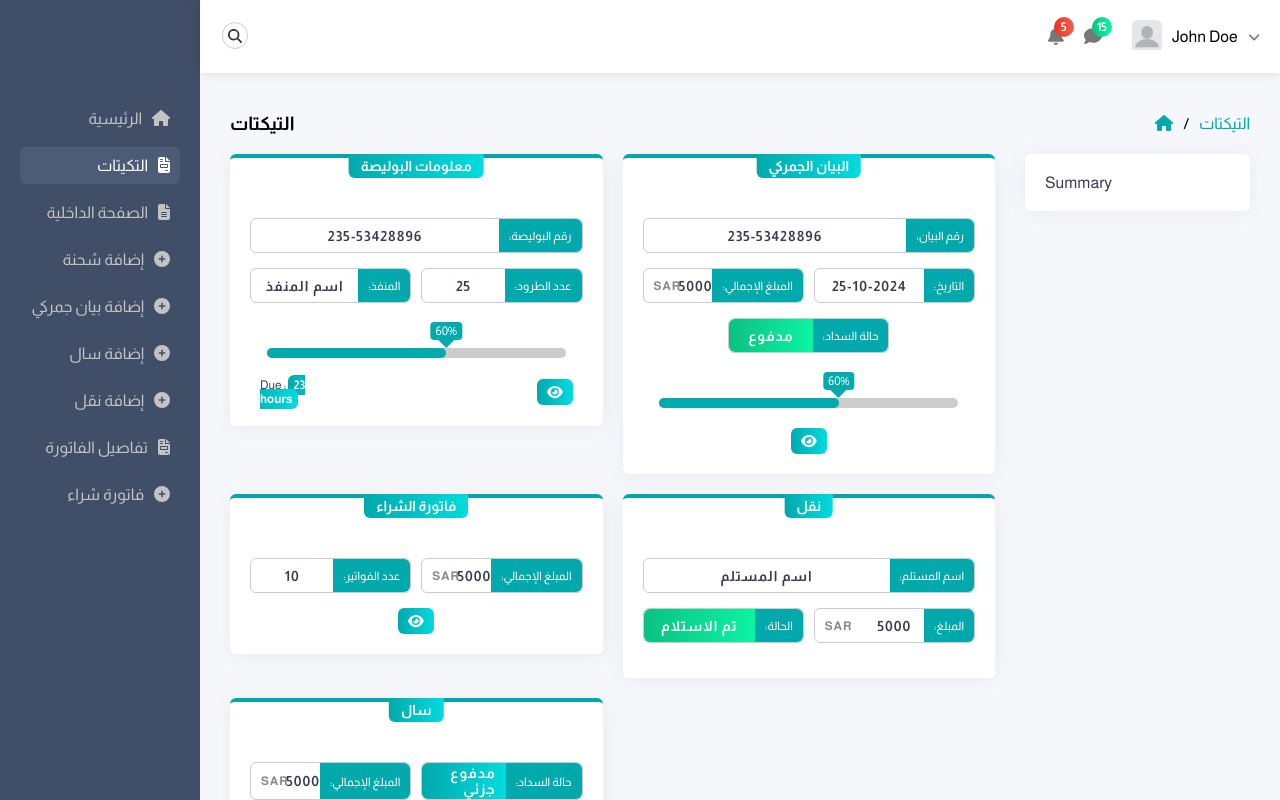
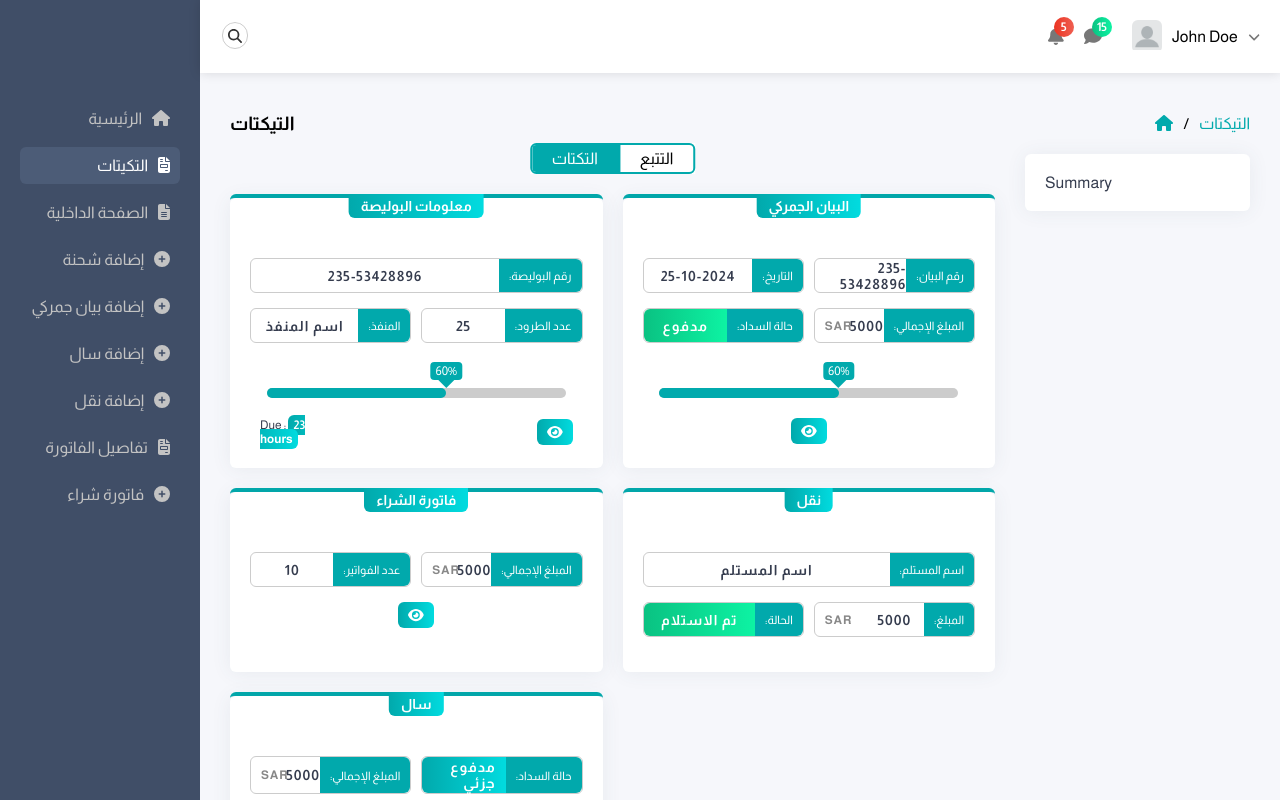
Before and after one commit to MtsmAshraf/adminty-master-react, a React (Create React App) app: page /invoice-list in a window 1280 px wide. Built offline with nearby package versions, Linux system fonts and the light colour scheme.

Commit message:
added left header and tracking part (no content yet)

```diff
--- a/src/Pages/InvoiceList/InvoiceList.jsx
+++ b/src/Pages/InvoiceList/InvoiceList.jsx
@@ -2,18 +2,48 @@ import { Link } from "react-router-dom"
 import Breadcumbs from "../../components/Breadcumbs/Breadcumbs"
 import Card from "../../components/Card/Card"
 import styles from "./invoice-list.module.css"
-import { useState } from "react"
+import { useEffect, useState } from "react"
 import { faEye } from "@fortawesome/free-solid-svg-icons"
 import { FontAwesomeIcon } from "@fortawesome/react-fontawesome"
 const InvoiceList = () => {
     let [paidStatus, setPaidStatus] = useState("full")
     let [paidStatusSal, setPaidStatusSal] = useState("partially")
     let [delivered, setDelivered] = useState(true)
+
+    useEffect(() => {
+        let leftHeaderLis = document.querySelectorAll("#left-header li")
+        let leftToggledParts = document.querySelectorAll("#left > *:not(#left-header)")
+        leftHeaderLis.forEach((li, index) => {
+            li.onclick = () => {
+                leftHeaderLis.forEach((li) => {
+                    li.setAttribute("status", "")
+                })
+                leftToggledParts.forEach((part) => {
+                    console.log(index, part)
+                    part.style.display = "none"
+                })
+                leftToggledParts[index].style.display = "block"
+                li.setAttribute("status", "active")
+            }
+        })
+    })
+
   return (
     <div className={styles.invoiceList}>
         <Breadcumbs pageName={"التيكتات"} />
         <div className={styles.content}>
-            <div className={styles.left}>
+            <div className={styles.left} id="left">
+                <div className={styles.leftHeader} id="left-header">
+                    <ul>
+                        <li status="active">
+                            التكتات
+                        </li>
+                        <li>
+                            التتبع
+                        </li>
+                    </ul>
+                </div>
+                <div className={styles.tickectsWrapper}>
                     <div className={styles.tickets}>
                         <div className={styles.ticket}>
                             <Card>
@@ -69,7 +99,7 @@ const InvoiceList = () => {
                                     <div class="row">
                                         <div class="col-sm-12">
                                             <ul className={styles.ticketList}>
-                                            <li className={styles.important}>
+                                                <li className={""}>
                                                     <h5>
                                                         رقم البيان:
                                                     </h5>
@@ -236,6 +266,14 @@ const InvoiceList = () => {
                         </div>
                     </div>
                 </div>
+                <div className={styles.trackingWrapper}>
+                    <div className={styles.tracking}>
+                        <Card>
+                            <h3>Tracking</h3>
+                        </Card>
+                    </div>
+                </div>
+            </div>
             <div className={styles.summary}>
                 <Card>
                     Summary
--- a/src/Pages/InvoiceList/invoice-list.module.css
+++ b/src/Pages/InvoiceList/invoice-list.module.css
@@ -7,6 +7,39 @@
 }
 .invoiceList .content .left{
     width: 75%;
+    position: relative;
+    padding-top: 20px;
+    margin-top: 20px;
+}
+.invoiceList .content .left .leftHeader{
+    position: absolute;
+    top: 0;
+    left: 50%;
+    transform: translate(-50%,-100%);
+    z-index: 2;
+    background-color: var(--card-bg);
+}
+.invoiceList .content .left .leftHeader ul{
+    border: 2px solid var(--main-color);
+    border-radius: var(--main-border-radius);
+    display: flex;
+    overflow: hidden;
+}
+.invoiceList .content .left .leftHeader ul li{
+    transition: var(--main-transition);
+    cursor: pointer;
+    padding: 5px 20px;
+}
+.invoiceList .content .left .leftHeader ul li[status="active"]{
+    background-color: var(--main-color);
+    color: #fff;
+}
+.invoiceList .content .left .leftHeader ul li:not(:last-child){
+    border-right: 2px solid var(--main-color);
+}
+.invoiceList .content .left .leftHeader ul li:hover{
+    background-color: var(--main-color);
+    color: #fff;
 }
 .invoiceList .content .summary{
     flex: 1;
@@ -16,10 +49,24 @@
     grid-template-columns: repeat(2, minmax(150px, 1fr));
     gap: 20px;
 }
+.invoiceList .content .tracking > div{
+    display: flex;
+    align-items: center;
+    justify-content: center;
+    height: 400px;
+}
 .ticket{
     position: relative;
     border-top: 4px solid var(--main-color);
     border-radius: var(--main-border-radius);
+}
+.ticket:nth-child(1) > div,
+.ticket:nth-child(2) > div{
+    height: 270px;
+}
+.ticket:nth-child(3) > div,
+.ticket:nth-child(4) > div{
+    height: 180px;
 }
 .ticket .ticketContent{
     padding-top: 40px;
```
Lines whose indentation alone changed are shown as unchanged.
